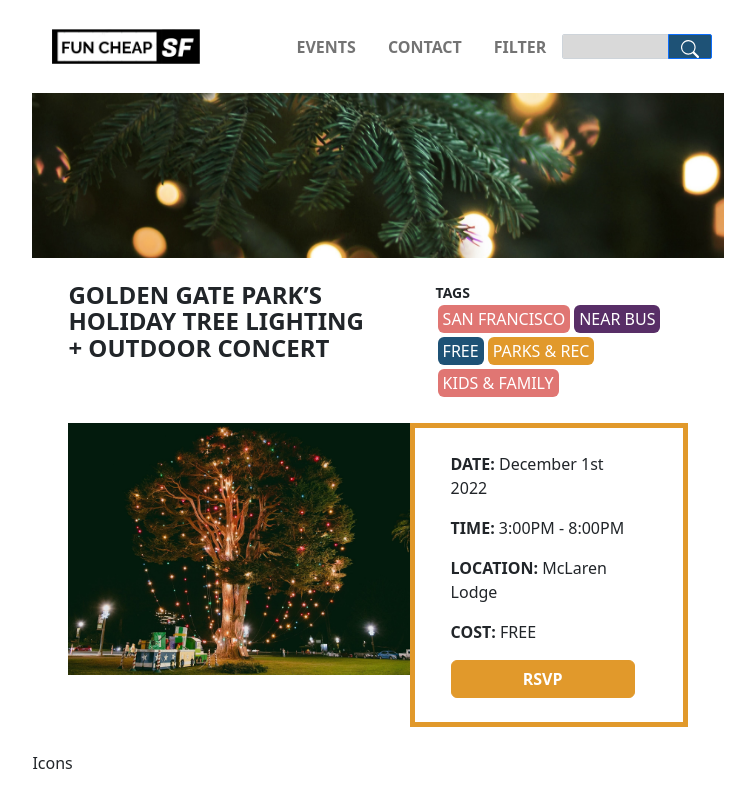
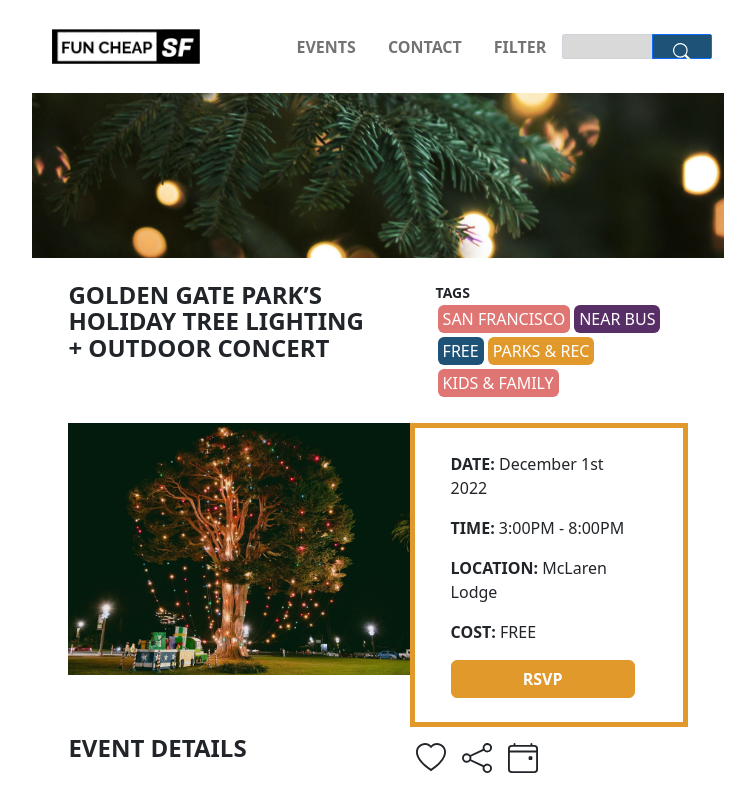
Before and after one commit to sarahhling/sffuncheap-redesign, a Next.js app: page /eventDetails in a window 1280 px wide. Shown: the top 800 px of the page, without its empty margins (262-1017 px from the left). Built offline with nearby package versions, Linux system fonts and the light colour scheme.

Commit message:
event details

```diff
--- a/package.json
+++ b/package.json
@@ -10,6 +10,7 @@
   },
   "dependencies": {
     "bootstrap": "^5.2.3",
+    "bootstrap-icons": "^1.10.2",
     "eslint": "8.28.0",
     "eslint-config-next": "13.0.5",
     "next": "13.0.5",
--- a/pages/eventDetails.js
+++ b/pages/eventDetails.js
@@ -76,8 +76,41 @@
             </div>
           </Col>
         </Row>
-        <Row className="justify-content-md-center gridRow pt-4">
-          <Col>Icons</Col>
+        <Row className="justify-content-md-center gridRow pt-2">
+          <Col className={`ps-5 ${styles.title}`}>EVENT DETAILS</Col>
+          <Col>
+            <svg
+              xmlns="http://www.w3.org/2000/svg"
+              width="30"
+              height="30"
+              fill="currentColor"
+              class="bi bi-heart"
+              viewBox="0 0 16 16"
+            >
+              <path d="m8 2.748-.717-.737C5.6.281 2.514.878 1.4 3.053c-.523 1.023-.641 2.5.314 4.385.92 1.815 2.834 3.989 6.286 6.357 3.452-2.368 5.365-4.542 6.286-6.357.955-1.886.838-3.362.314-4.385C13.486.878 10.4.28 8.717 2.01L8 2.748zM8 15C-7.333 4.868 3.279-3.04 7.824 1.143c.06.055.119.112.176.171a3.12 3.12 0 0 1 .176-.17C12.72-3.042 23.333 4.867 8 15z" />
+            </svg>
+            <svg
+              xmlns="http://www.w3.org/2000/svg"
+              width="30"
+              height="30"
+              fill="currentColor"
+              class="bi bi-share"
+              viewBox="0 0 16 16"
+            >
+              <path d="M13.5 1a1.5 1.5 0 1 0 0 3 1.5 1.5 0 0 0 0-3zM11 2.5a2.5 2.5 0 1 1 .603 1.628l-6.718 3.12a2.499 2.499 0 0 1 0 1.504l6.718 3.12a2.5 2.5 0 1 1-.488.876l-6.718-3.12a2.5 2.5 0 1 1 0-3.256l6.718-3.12A2.5 2.5 0 0 1 11 2.5zm-8.5 4a1.5 1.5 0 1 0 0 3 1.5 1.5 0 0 0 0-3zm11 5.5a1.5 1.5 0 1 0 0 3 1.5 1.5 0 0 0 0-3z" />
+            </svg>
+            <svg
+              xmlns="http://www.w3.org/2000/svg"
+              width="30"
+              height="30"
+              fill="currentColor"
+              class="bi bi-calendar4-event"
+              viewBox="0 0 16 16"
+            >
+              <path d="M3.5 0a.5.5 0 0 1 .5.5V1h8V.5a.5.5 0 0 1 1 0V1h1a2 2 0 0 1 2 2v11a2 2 0 0 1-2 2H2a2 2 0 0 1-2-2V3a2 2 0 0 1 2-2h1V.5a.5.5 0 0 1 .5-.5zM2 2a1 1 0 0 0-1 1v1h14V3a1 1 0 0 0-1-1H2zm13 3H1v9a1 1 0 0 0 1 1h12a1 1 0 0 0 1-1V5z" />
+              <path d="M11 7.5a.5.5 0 0 1 .5-.5h1a.5.5 0 0 1 .5.5v1a.5.5 0 0 1-.5.5h-1a.5.5 0 0 1-.5-.5v-1z" />
+            </svg>
+          </Col>
         </Row>
         <Row className="justify-content-md-center gridRow pt-4">
           <Col>Event Details</Col>
--- a/styles/globals.css
+++ b/styles/globals.css
@@ -31,3 +31,6 @@
   width: 80%;
   margin: auto;
 }
+
+svg {
+margin: 8px;}
```
Also changed, not shown: 1 other file (tests, documents, lock files or other folders).
